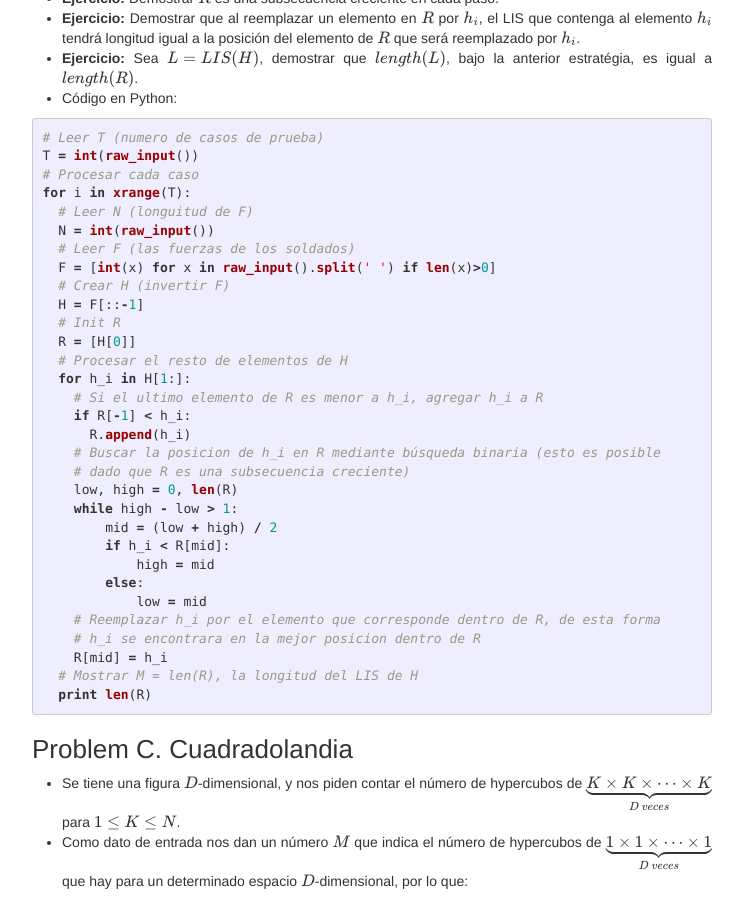
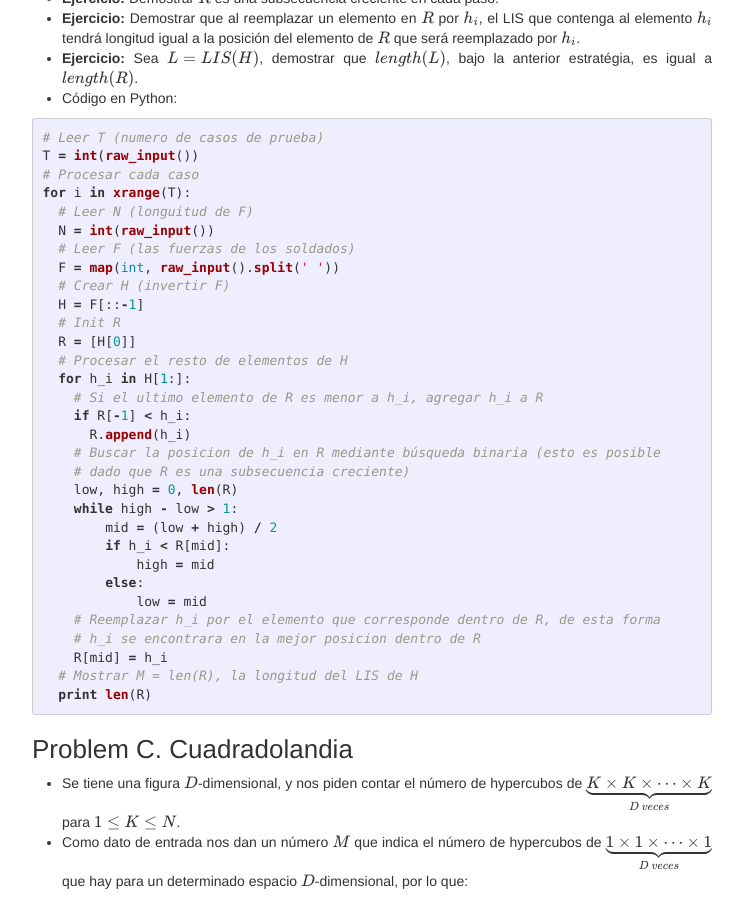
Before and after one commit to berthin/berthin.github.io, a Jekyll site: the page built from _posts/2016-07-21-xcuscontest.markdown, in a window 1280 px wide and 900 px high, scrolled down 3080 px. Shown: the whole window, without its empty margins (268-1011 px from the left). Built offline with Jekyll 4.4.1, drawn with Linux system fonts in a browser that asks for light colours; nearby versions of some CDN libraries; formulas are drawn with MathJax 3; a style sheet for code colours, icons or effects is not loaded.

Commit message:
improving python solution for problem B

```diff
--- a/_posts/2016-07-21-xcuscontest.markdown
+++ b/_posts/2016-07-21-xcuscontest.markdown
@@ -202,7 +202,7 @@ for i in xrange(T):
   # Leer N (longuitud de F)
   N = int(raw_input())
   # Leer F (las fuerzas de los soldados)
-  F = [int(x) for x in raw_input().split(' ') if len(x)>0]
+  F = map(int, raw_input().split(' '))
   # Crear H (invertir F)
   H = F[::-1]
   # Init R
```
